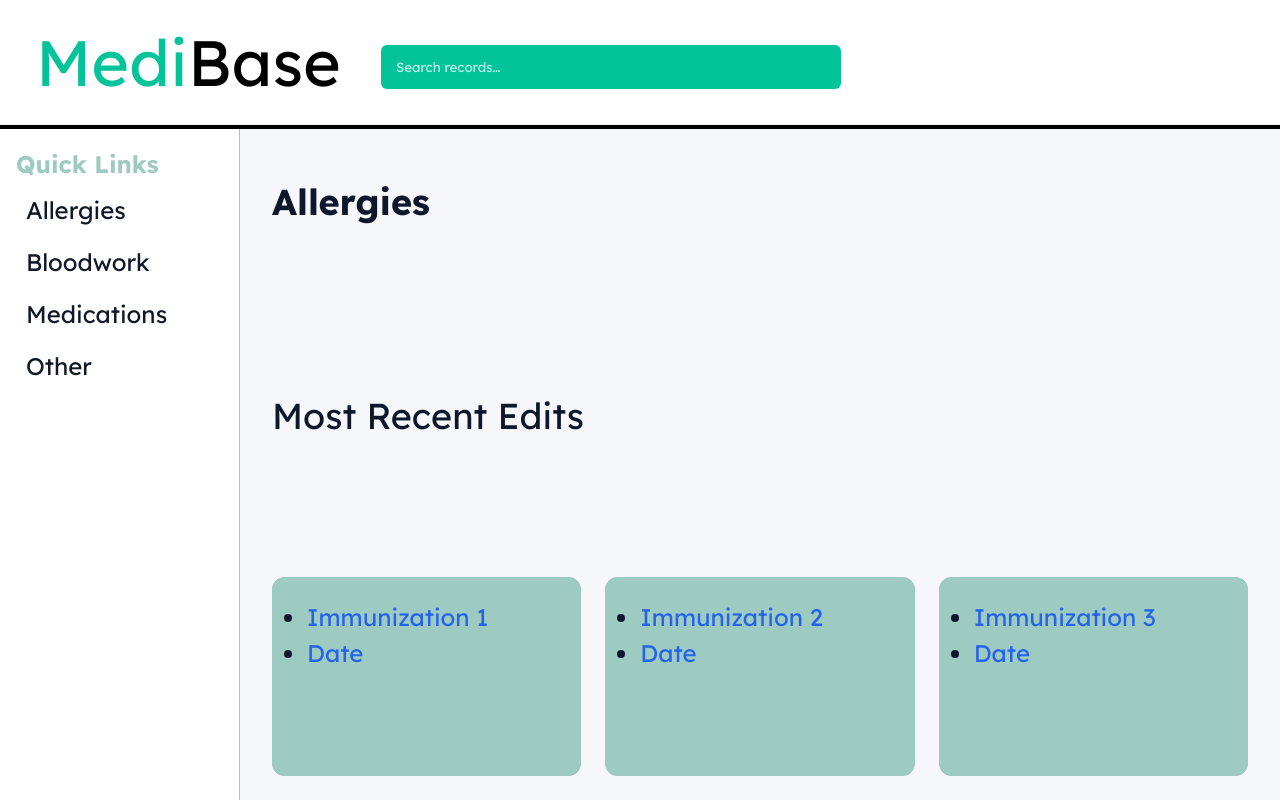
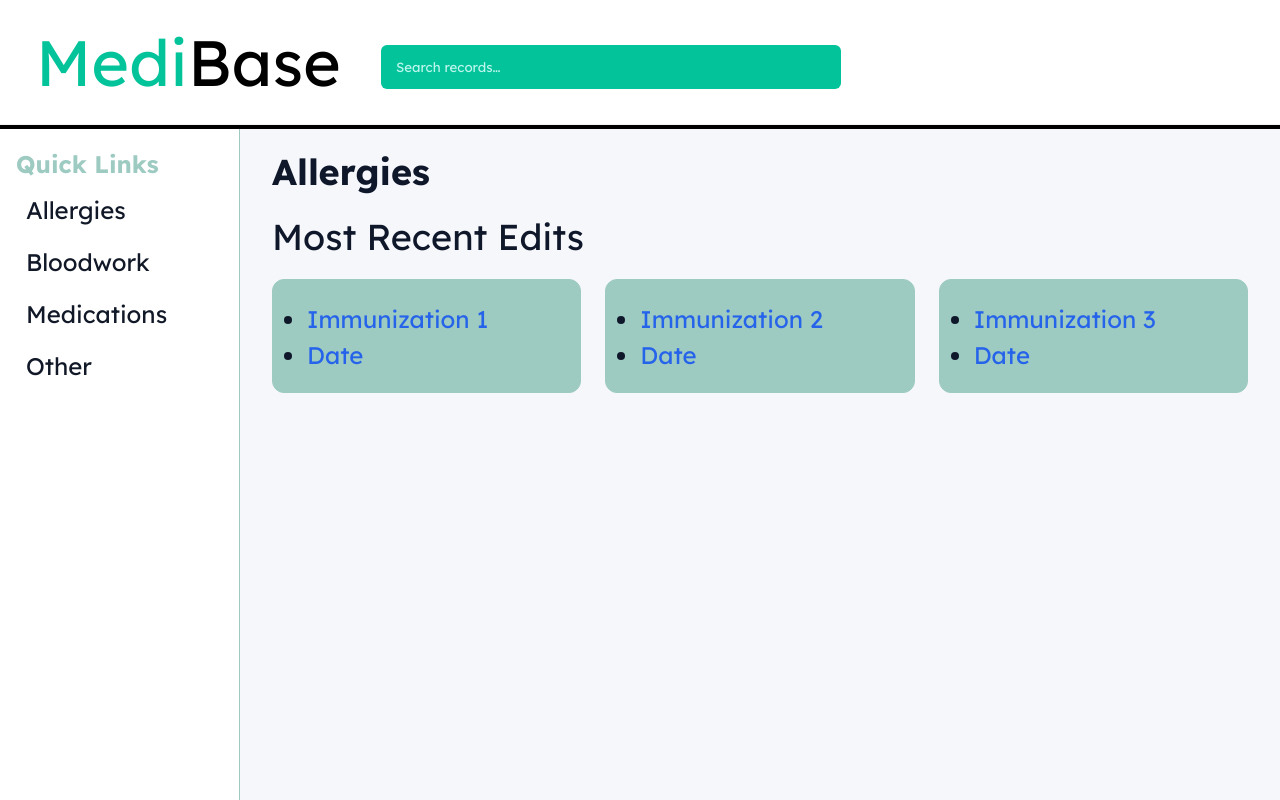
Before and after one commit to ForteV/cs321-team9, a React (Vite) app in the folder Components/ui/: page /allergies in a window 1280 px wide. Built offline with nearby package versions, Linux system fonts and the light colour scheme.

Commit message:
Touch ups

```diff
--- a/Components/ui/src/components/Pages/Allergies.jsx
+++ b/Components/ui/src/components/Pages/Allergies.jsx
@@ -5,7 +5,7 @@ import "./Pages.css";
 
 export default function Allergies() {
     return (
-        <>
+        <div className={s.allergiesPage}>
             <section className={s.title}>
                 <title>Allergies</title>
                 <h1>Allergies</h1>
@@ -19,6 +19,6 @@ export default function Allergies() {
                 <Card items={["Immunization 2", "Date"]}/>
                 <Card items={["Immunization 3", "Date"]}/>
             </section>
-        </>
+        </div>
     );
 }
--- a/Components/ui/src/components/Pages/Pages.css
+++ b/Components/ui/src/components/Pages/Pages.css
@@ -1,3 +1,10 @@
+/* title */
+h1 {
+  margin: 0;
+}
+
+/* recent edits subtitle */
 h2 {
-    font-weight: 400;
+  font-weight: 400;
+  margin: 20px 0;
 }
```
